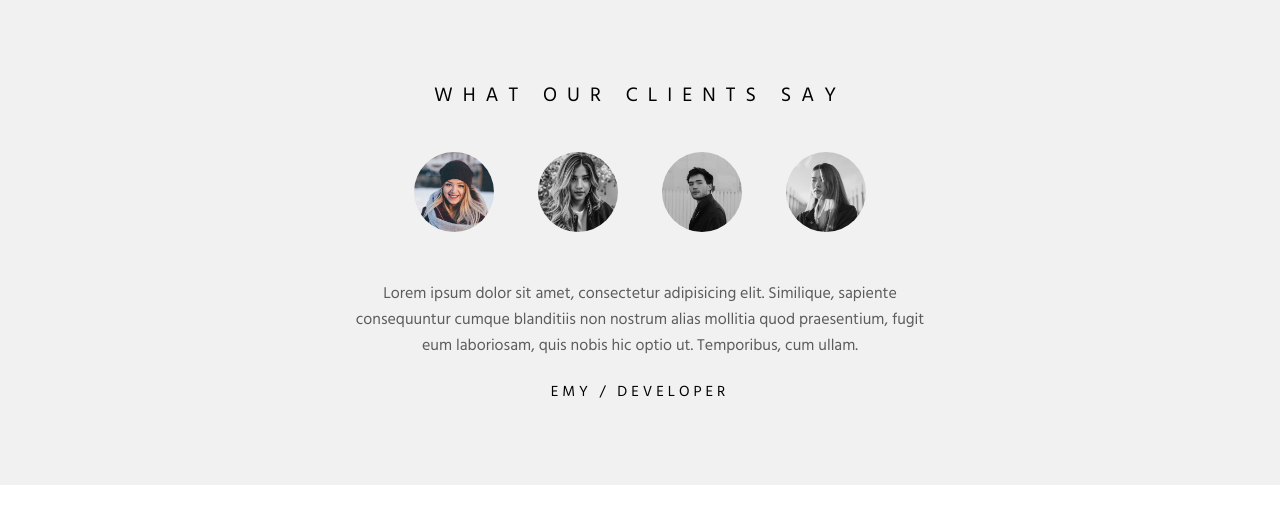
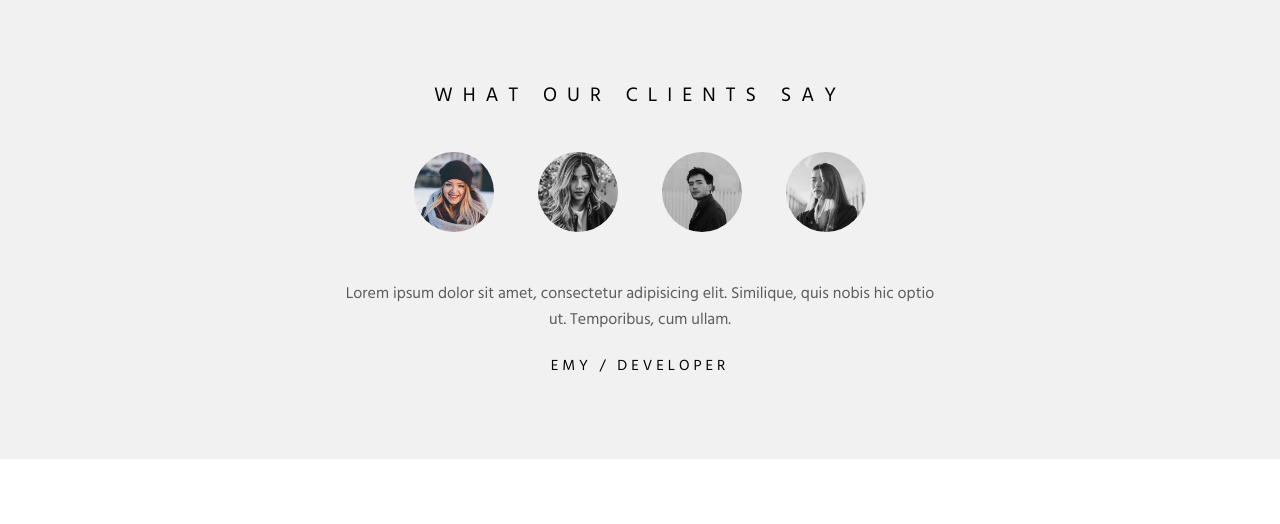
Before and after one commit to gustavoluissiqueira/amazingtestimonials, a plain HTML site: page index.html in a window 1280 px wide. Drawn offline with nearby package versions, Linux system fonts and the light colour scheme.

Commit message:
Segundo commit - Alterando Lorem

```diff
--- a/index.html
+++ b/index.html
@@ -21,19 +21,19 @@
             </div>
             <div class="testimonial-contents">
                 <div class="testimonial active" id="test-1">
-                    <p> Lorem ipsum dolor sit amet, consectetur adipisicing elit. Similique, sapiente consequuntur cumque blanditiis non nostrum alias mollitia quod praesentium, fugit eum laboriosam, quis nobis hic optio ut. Temporibus, cum ullam.</p>
+                    <p> Lorem ipsum dolor sit amet, consectetur adipisicing elit. Similique, quis nobis hic optio ut. Temporibus, cum ullam.</p>
                     <span class="description"> Emy / Developer </span>
                 </div>
                 <div class="testimonial" id="test-2">
-                        <p> Lorem ipsum dolor sit amet, consectetur adipisicing elit. Similique, sapiente consequuntur cumque blanditiis non nostrum alias mollitia quod praesentium, fugit eum laboriosam, quis nobis hic optio ut. Temporibus, cum ullam.</p>
+                        <p> Lorem ipsum dolor sit amet. Similique, sapiente consequuntur cumque blanditiis non nostrum alias mollitia quod praesentium, fugit eum laboriosam, quis nobis hic optio ut. Temporibus, cum ullam.</p>
                         <span class="description"> Carla / Developer </span>
                 </div>
                 <div class="testimonial" id="test-3">
-                        <p> Lorem ipsum dolor sit amet, consectetur adipisicing elit. Similique, sapiente consequuntur cumque blanditiis non nostrum alias mollitia quod praesentium, fugit eum laboriosam, quis nobis hic optio ut. Temporibus, cum ullam.</p>
+                        <p> Lorem ipsum dolor sit amet, consectetur adipisicing elit. Similique, sapiente fugit eum laboriosam, quis nobis hic optio ut. Temporibus, cum ullam.</p>
                         <span class="description"> Thomas / Developer </span>
                 </div>
                 <div class="testimonial" id="test-4">
-                        <p> Lorem ipsum dolor sit amet, consectetur adipisicing elit. Similique, sapiente consequuntur cumque blanditiis non nostrum alias mollitia quod praesentium, fugit eum laboriosam, quis nobis hic optio ut. Temporibus, cum ullam.</p>
+                        <p> Lorem ipsum dolor sit amet, consectetur adipisicing elit. Similique, eum laboriosam, quis nobis hic optio ut. Temporibus, cum ullam.</p>
                         <span class="description"> Monica / Developer </span>
                 </div>
             </div>
@@ -44,7 +44,7 @@
             $(".testimonial-pics img").removeClass("active");
             $(this).addClass("active");
 
-            $(".testimonial").removeClass("active");
+            $(".testimonial").removeClass("active");ss
             $("#"+$(this).attr("alt")).addClass("active");
         });
     </script>
```
